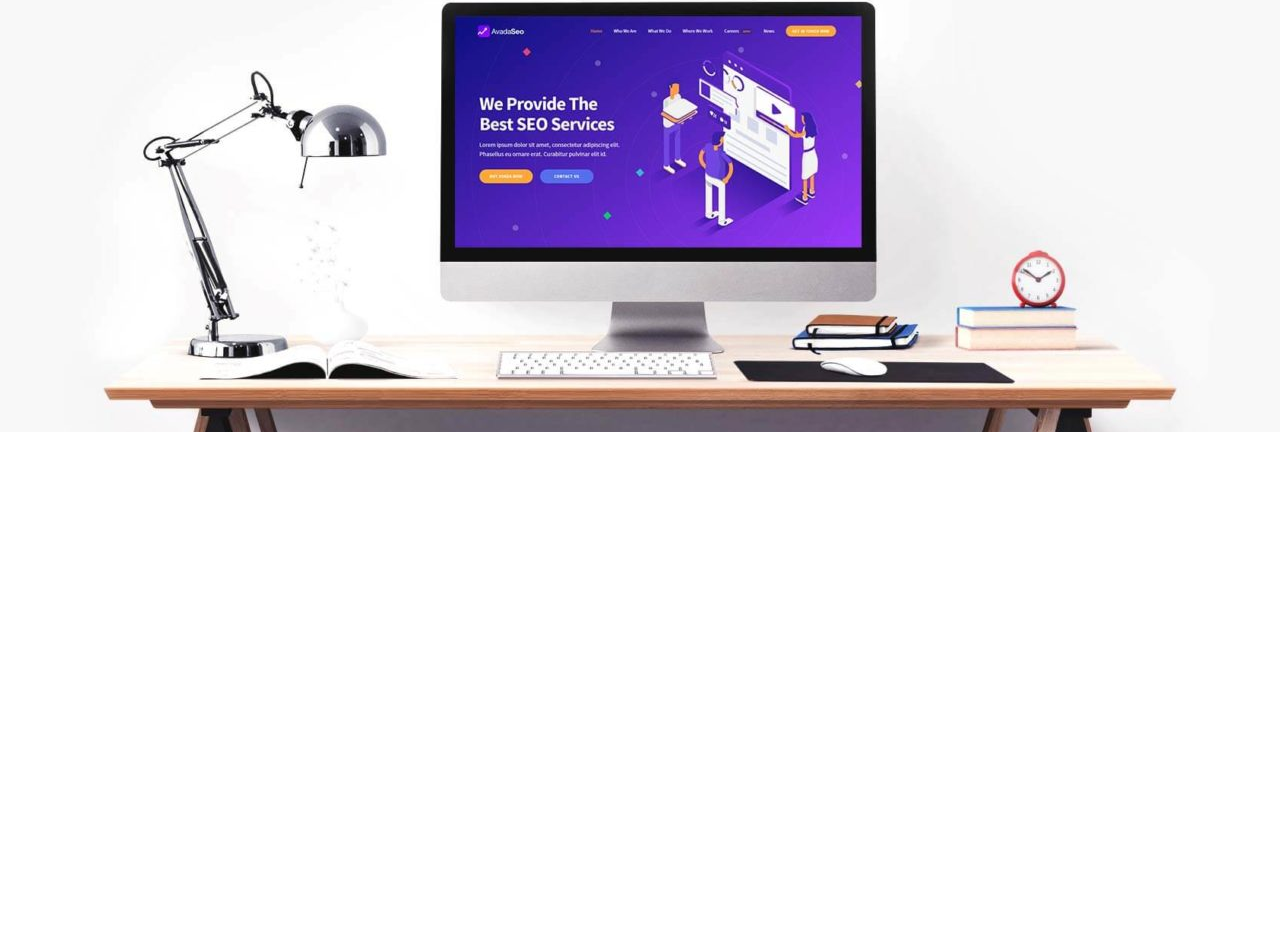
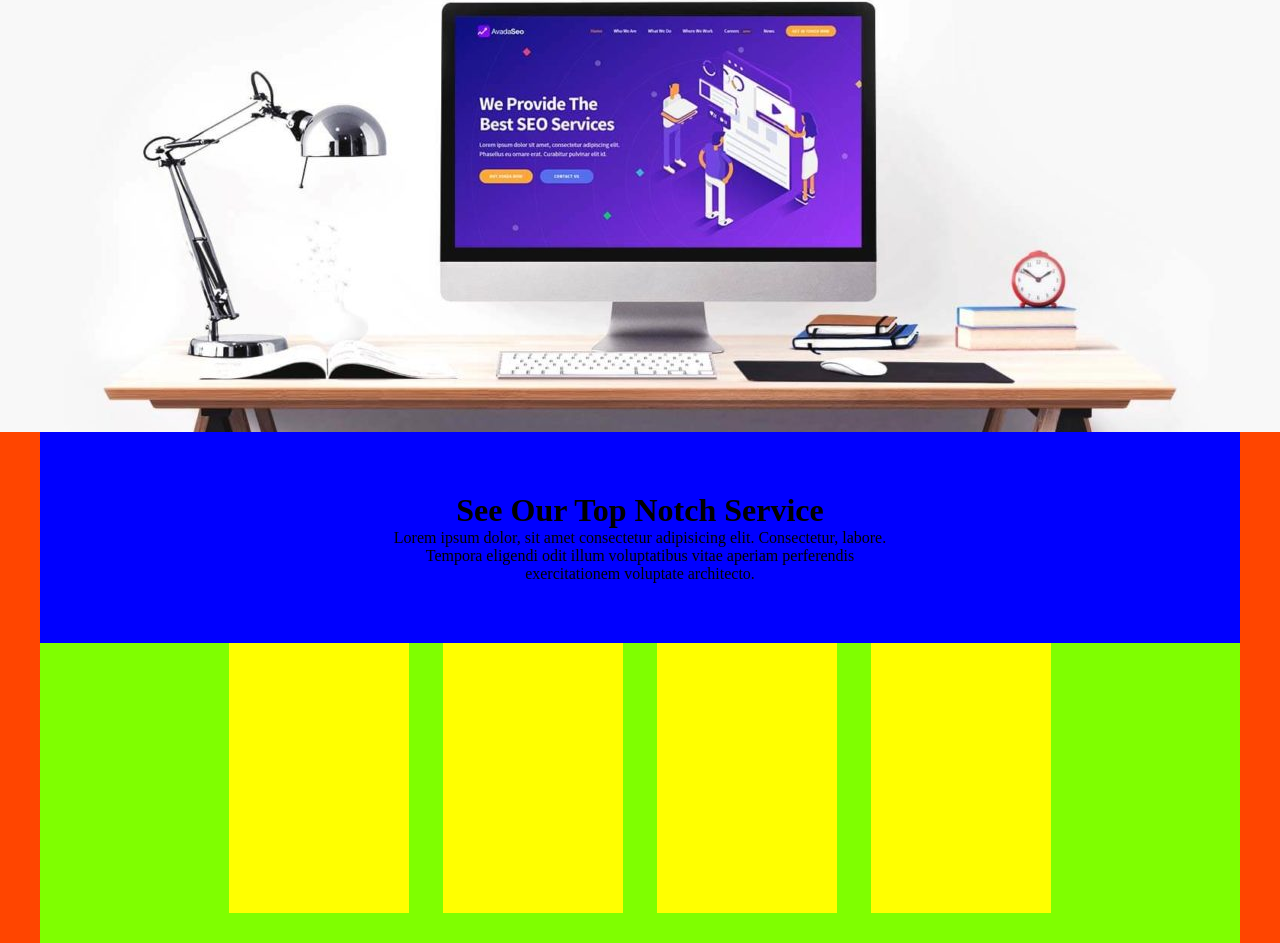
Before and after one commit to GiuseppeColucci/proj-html-vuejs, a website with bundled scripts: page index.html in a window 1280 px wide. Shown: the part 1547-2490 px from the top of the page. Before the commit the page ends 1979 px from the top, so only its background shows below. Built offline with nearby package versions, Linux system fonts and the light colour scheme.

Commit message:
struttura secondo box main

```diff
--- a/index.html
+++ b/index.html
@@ -47,7 +47,7 @@
             </div>
 
         <main>
-            <div class="containere-main-box">
+            <div class="containere-main-box-one">
                 <div class="main-box-center">
                     <div class="main-box-one">
                         <div class="box-text-center-main">
@@ -66,9 +66,34 @@
                         </div>
                     </div>
                     <div class="main-box-three">
+                        <!-- box image -->
+                    </div>
+
+
+                </div>
+
+            </div>
+            <div class="container-main-box-two">
+                <div class="main-box-center">
+                    <div class="box-text-center-main-two">
+                        <h1>See Our Top Notch Service</h1>
+                        <p>Lorem ipsum dolor, sit amet consectetur adipisicing elit. Consectetur, labore. Tempora eligendi odit illum voluptatibus vitae aperiam perferendis exercitationem voluptate architecto.</p>
+                    </div>
+
+                </div>
+                <div class="main-box-center-2">
+                    <div class="main-card">
 
                     </div>
+                    <div class="main-card">
 
+                    </div>
+                    <div class="main-card">
+
+                    </div>
+                    <div class="main-card">
+
+                    </div>
 
                 </div>
 
--- a/src/app.scss
+++ b/src/app.scss
@@ -69,7 +69,7 @@
         }
     }
 }
-.containere-main-box{
+.containere-main-box-one{
     background-color: $Back-G-main-Color;
     .main-box-center{
         @include container-center;
@@ -123,3 +123,31 @@
 
     }
 }
+.container-main-box-two{
+    background-color: orangered;
+    .main-box-center{
+        @include container-center;
+
+        background-color: blue;
+        display: flex;
+        justify-content: center;
+        .box-text-center-main-two{
+            width: 53%;
+            text-align: center;
+            padding: 60px;
+        }
+    }
+    .main-box-center-2{
+        background-color: chartreuse;
+        height: 300px;
+        @include container-center;
+        display: flex;
+        justify-content: center;
+        .main-card{
+            width: 180px;
+            height: 270px;
+            background-color: yellow;
+            margin: 0 17px;
+        }
+    }
+}
```
Also changed, not shown: dist/app.css.
